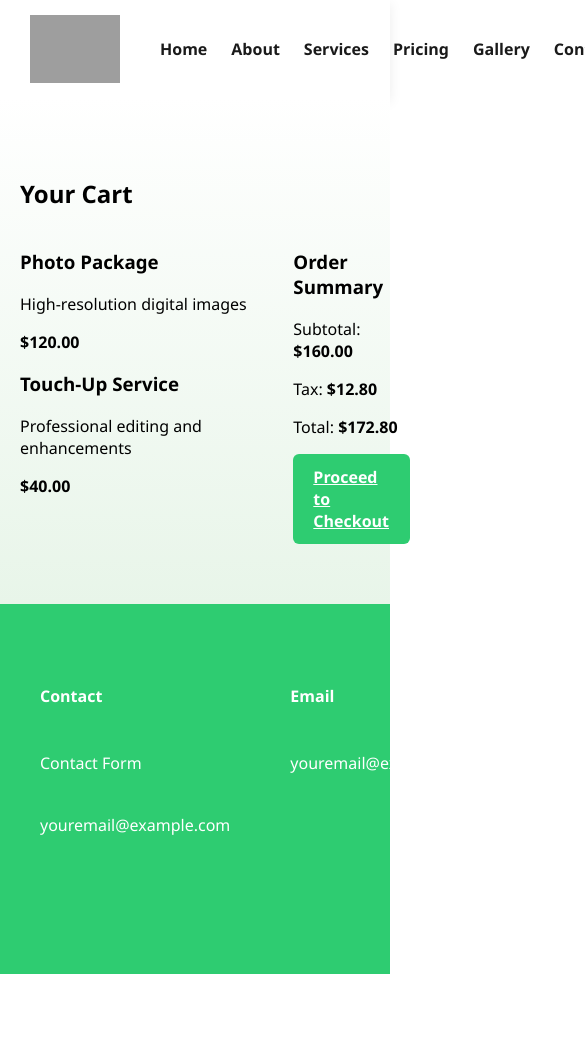
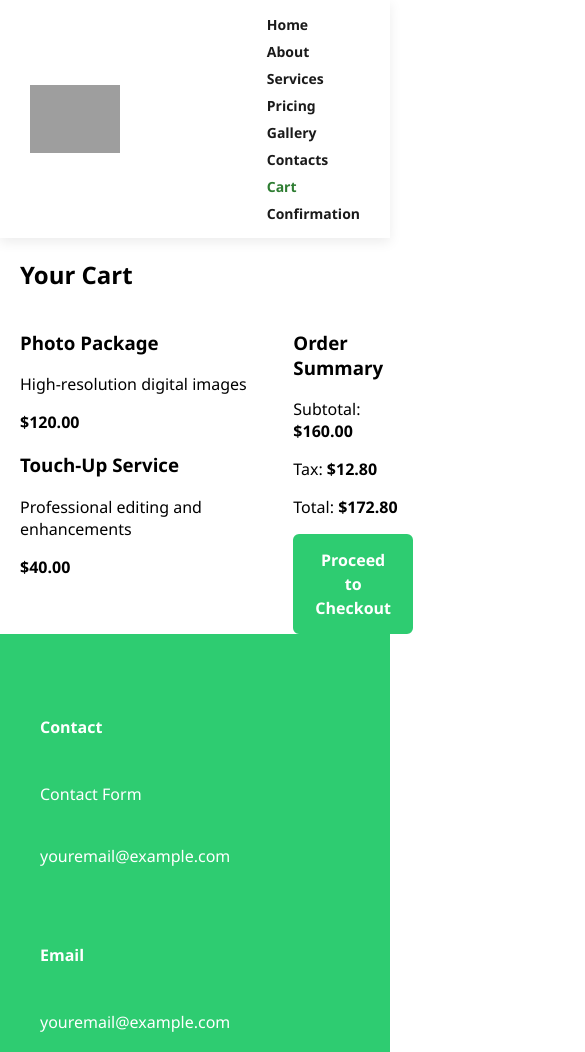
Before and after one commit to Bensirk/greeny-gryphon-site-, a plain HTML site: page 04-cart.html in a window 390 px wide. Shown: the top 1052 px of the page, 585 px wide, since content can reach past the window. Before the commit the page ends 974 px from the top, so only its background shows below. Drawn offline with Linux system fonts and the light colour scheme; grey boxes are pictures that could not be loaded.

Commit message:
Update global.css

```diff
--- a/global.css
+++ b/global.css
@@ -1,11 +1,51 @@
 /* =========================================
-   NAVIGATION — GALLERY STYLE
+   CSS CUSTOM PROPERTIES (Design Tokens)
+   Single source of truth for theme values
 ========================================= */
+:root {
+    /* Color Palette */
+    --primary-green: #2ecc71;
+    --primary-green-dark: #27ae60;
+    --primary-green-darker: #2e7d32;
+    --accent-light: #82be85;
+    --accent-lighter: #c3dac6;
+    --background-light: #e8f5e9;
+    --text-primary: #1a1a1a;
+    --white: #ffffff;
 
+    /* Spacing Scale */
+    --space-xs: 8px;
+    --space-sm: 12px;
+    --space-md: 20px;
+    --space-lg: 24px;
+    --space-xl: 30px;
+    --space-2xl: 40px;
+    --space-3xl: 60px;
+
+    /* Typography */
+    --font-weight-normal: 400;
+    --font-weight-semibold: 600;
+
+    /* Shadows */
+    --shadow-sm: 0 4px 12px rgba(0, 0, 0, 0.08);
+
+    /* Transitions */
+    --transition-fast: 0.2s ease;
+
+    /* Border Radius */
+    --radius-md: 6px;
+}
+
+/* =========================================
+   NAVIGATION — GLOBAL THEME
+   Scoped with .main-nav to avoid conflicts
+========================================= */
 .main-nav {
-    background: linear-gradient(90deg, #82be85, #c3dac6);
-    padding: 15px 30px;
-    box-shadow: 0 4px 12px rgba(0,0,0,0.08);
+    background: linear-gradient(90deg, var(--accent-light), var(--accent-lighter));
+    padding: 15px var(--space-xl);
+    box-shadow: var(--shadow-sm);
+    position: relative;
+    z-index: 1000;
 }
 
 .main-nav .logo img {
@@ -18,98 +58,161 @@
     display: flex;
     justify-content: space-between;
     align-items: center;
+    max-width: 1400px;
+    margin: 0 auto;
 }
 
 .nav-links {
     display: flex;
-    gap: 24px;
+    gap: var(--space-lg);
     list-style: none;
+    margin: 0;
+    padding: 0;
 }
 
 .nav-links a {
-    color: #1a1a1a;
-    font-weight: 600;
+    color: var(--text-primary);
+    font-weight: var(--font-weight-semibold);
     text-decoration: none;
-    transition: 0.2s ease;
+    transition: color var(--transition-fast);
+    position: relative;
 }
 
 .nav-links a:hover,
-.nav-links a.active {
-    color: #2e7d32;
+.nav-links a:focus {
+    color: var(--primary-green-darker);
+    outline: none;
 }
 
+.nav-links a.active {
+    color: var(--primary-green-darker);
+}
+
+/* Accessibility: Focus indicator */
+.nav-links a:focus-visible {
+    outline: 2px solid var(--primary-green-darker);
+    outline-offset: 4px;
+    border-radius: 2px;
+}
 
 /* =========================================
-   MAIN BACKGROUND — GALLERY STYLE
+   MAIN CONTENT AREA — SCOPED
+   Use .page-content instead of generic 'main'
 ========================================= */
-
-main {
+.page-content {
     flex: 1;
-    padding: 60px 0;
-    background: linear-gradient(180deg, #ffffff, #e8f5e9);
+    padding: var(--space-3xl) 0;
+    background: linear-gradient(180deg, var(--white), var(--background-light));
+    min-height: calc(100vh - 200px); /* Adjust based on header/footer height */
 }
 
+/* Alternative: If you need to keep 'main' selector */
+main.gallery-theme {
+    flex: 1;
+    padding: var(--space-3xl) 0;
+    background: linear-gradient(180deg, var(--white), var(--background-light));
+}
 
 /* =========================================
-   BUTTONS — GALLERY STYLE
+   BUTTONS — COMPONENT LIBRARY
+   Increased specificity to prevent overrides
 ========================================= */
-
 .btn {
-    background: #2ecc71;
-    color: white;
-    padding: 12px 20px;
-    border-radius: 6px;
     display: inline-block;
-    transition: background .2s ease;
-    font-weight: 600;
+    padding: var(--space-sm) var(--space-md);
+    font-weight: var(--font-weight-semibold);
+    text-align: center;
+    text-decoration: none;
+    border-radius: var(--radius-md);
+    border: 2px solid transparent;
+    transition: all var(--transition-fast);
+    cursor: pointer;
+    line-height: 1.5;
 }
 
-.btn:hover {
-    background: #27ae60;
+/* Primary Button */
+.btn.btn-primary,
+.btn:not(.btn-outline):not(.btn-secondary) {
+    background: var(--primary-green);
+    color: var(--white);
+    border-color: var(--primary-green);
 }
 
-.btn-outline {
-    background: transparent;
-    border: 2px solid #2ecc71;
-    color: #2ecc71;
+.btn.btn-primary:hover,
+.btn:not(.btn-outline):not(.btn-secondary):hover {
+    background: var(--primary-green-dark);
+    border-color: var(--primary-green-dark);
 }
 
-.btn-outline:hover {
-    background: #2ecc71;
-    color: white;
+.btn.btn-primary:focus-visible,
+.btn:not(.btn-outline):not(.btn-secondary):focus-visible {
+    outline: 3px solid var(--primary-green);
+    outline-offset: 2px;
 }
 
+/* Outline Button */
+.btn.btn-outline {
+    background: transparent;
+    border: 2px solid var(--primary-green);
+    color: var(--primary-green);
+}
+
+.btn.btn-outline:hover {
+    background: var(--primary-green);
+    color: var(--white);
+}
+
+.btn.btn-outline:focus-visible {
+    outline: 3px solid var(--primary-green);
+    outline-offset: 2px;
+}
 
 /* =========================================
-   FOOTER — GALLERY STYLE
+   FOOTER — GLOBAL THEME
+   Scoped with .site-footer to avoid conflicts
 ========================================= */
-
 .site-footer {
-    background: #2ecc71;
-    padding: 60px 40px;
-    color: white;
+    background: var(--primary-green);
+    padding: var(--space-3xl) var(--space-2xl);
+    color: var(--white);
 }
 
 .footer-container {
     display: flex;
     flex-direction: row;
     justify-content: space-between;
-    gap: 60px;
+    gap: var(--space-3xl);
+    max-width: 1400px;
+    margin: 0 auto;
 }
 
 .footer-section {
     display: flex;
     flex-direction: column;
-    gap: 8px;
+    gap: var(--space-xs);
+}
+
+.footer-section h3 {
+    margin-bottom: var(--space-sm);
+    font-weight: var(--font-weight-semibold);
 }
 
 .footer-section a {
-    color: white;
+    color: var(--white);
     text-decoration: none;
+    transition: opacity var(--transition-fast);
 }
 
-.footer-section a:hover {
+.footer-section a:hover,
+.footer-section a:focus {
     opacity: 0.8;
+    outline: none;
+}
+
+.footer-section a:focus-visible {
+    outline: 2px solid var(--white);
+    outline-offset: 2px;
+    border-radius: 2px;
 }
 
 .social-links {
@@ -118,7 +221,45 @@
     margin: 0;
     display: flex;
     flex-direction: column;
-    gap: 8px;
+    gap: var(--space-xs);
+}
+
+.social-links i {
+    margin-right: var(--space-xs);
+    font-size: 18px;
+    color: var(--white);
+}
+
+/* =========================================
+   RESPONSIVE DESIGN
+   Mobile-first approach
+========================================= */
+@media (max-width: 768px) {
+    .main-nav {
+        padding: 15px var(--space-md);
+    }
+
+    .nav-links {
+        gap: var(--space-sm);
+        font-size: 14px;
+    }
+
+    .footer-container {
+        flex-direction: column;
+        gap: var(--space-2xl);
+    }
+
+    .page-content {
+        padding: var(--space-2xl) 0;
+    }
+}
+
+@media (max-width: 480px) {
+    .nav-links {
+        flex-direction: column;
+        gap: var(--space-xs);
+    }
+};
 }
 
 .social-links i {
```
